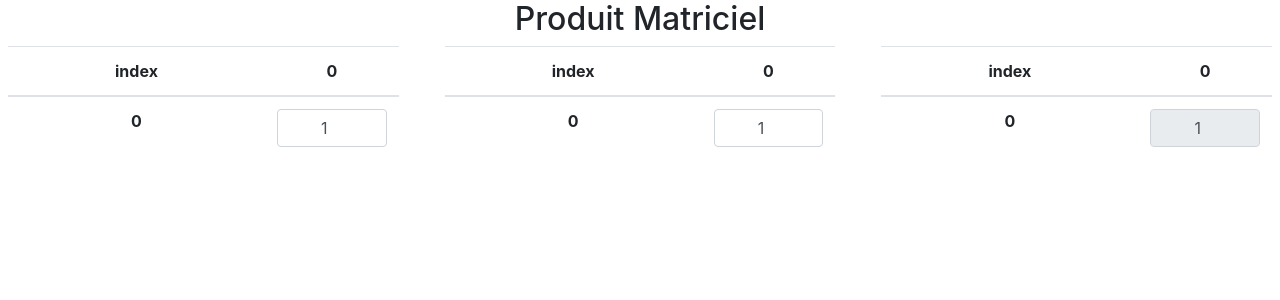
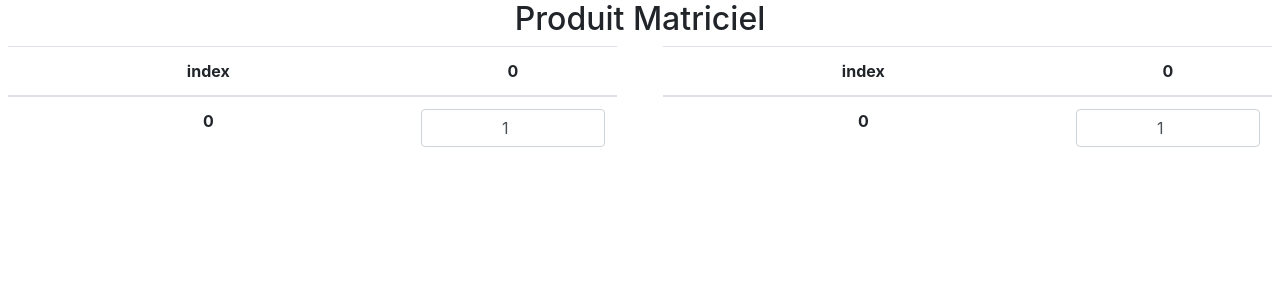
Before and after one commit to florian-barthelemy/produitMatriciel, a React (Create React App) app: page / in a window 1280 px wide. Both pictures are taken after a click on the button "valider". Shown: the top 300 px of the page. Built offline with nearby package versions, Linux system fonts and the light colour scheme.

Commit message:
matrice resultat a faire integralement

```diff
--- a/src/App.js
+++ b/src/App.js
@@ -1,12 +1,12 @@
 import React from 'react';
 import './App.css';
-import Produit from './produit';
+import Init1 from './initialisation1';
 
 function App() {
   return (
     <div className="App">
       <h2>Produit Matriciel</h2>
-      <Produit/>
+      <Init1/>
     </div>
   );
 }
--- a/src/produit.js
+++ b/src/initialisation1.js
@@ -4,7 +4,6 @@ import * as Yup from "yup";
 import { Formik } from "formik";
 export default function Produit() {
   let [init, setInit] = useState(false);
-  let [init2, setInit2] = useState(false);
   let [colonne,setColonne]=useState(1);
   let [colonne2,setColonne2]=useState(1);
   let [ligne,setLigne]=useState(1);
@@ -31,7 +30,6 @@ export default function Produit() {
    setColonne(e.colonne);
    setColonne2(e.colonne2);
    setLigne(e.ligne);
-    setInit2(true);
     setInit(true);
   }
 
@@ -112,15 +110,13 @@ export default function Produit() {
             </Formik>
           }
         </div>
-      ) : init2 ? (
+      ) : (
         <Init2
         colonne={colonne}
         ligne={ligne}
         colonne2={colonne2}
         />
-      ) : (
-        <></>
-      )}
+      ) }
     </div>
   );
 }
--- a/src/initialisation2.js
+++ b/src/initialisation2.js
@@ -1,67 +1,58 @@
 import React,{useState} from 'react';
-import HeaderMatrice from './matrice/headerMatrice';
-import BodyMatrice from './matrice/bodyMatrice';
+import Matrice from './matrice/matrice';
 export default function Initialisation2(props){
-    let [matrice1]= useState([]);
-    let [matrice2]= useState([]);
-    let [loading,setLoading]= useState(0)
-    for ( let i=0;i<props.ligne;i++){
-        matrice1[i]=[];
-        for (let j=0;j<props.colonne;j++){
-            matrice2[j]=[];
-            matrice1[i].push(1);
-            for (let k=0;k<props.colonne2;k++){
-                matrice2[j].push(1);
-            }
-        }
+    let [matrice1,setMatrice1]= useState([]);
+    let [matrice2,setMatrice2]= useState([]);
+    let [matrice3,setMatrice3]= useState([]);
+    function changeMatrice1(matrice){
+        setMatrice1(matrice);
+        console.log(matrice1);
     }
-
+    function changeMatrice2(matrice){
+        setMatrice2(matrice)
+        console.log(matrice1)
+    }
 
     function calculer(){
 
-        let res=[];
+        matrice3=[];
         for (let i=0;i<props.ligne;i++){
-            res[i]=[]
+            matrice3[i]=[]
             for (let k=0;k<props.colonne2;k++){
-                res[i].push(0)
+               matrice3[i].push(0)
                 for (let j=0;j<props.colonne;j++){
-                    res[i][k]+=matrice1[i][j]*matrice2[j][k];
+                   matrice3[i][k]+=matrice1[i][j]*matrice2[j][k];
                 }
             }
         }
-return res
+        console.log(matrice3,matrice1,matrice2)
+return matrice3
     }
 
 return(<div className="row">
-
-<div className="col mx-2 table-responsive ">
-    <table className="table">
-        <thead><HeaderMatrice matrice={matrice1}/></thead>
-    <tbody>
-        <BodyMatrice disabled={false} matrice={matrice1} calculer={calculer}/>
-    </tbody>
-  </table>
-  </div>
-  <div className="col mx-2 table-responsive">
+        <Matrice ligne={props.ligne} colonne={props.colonne} setMatrice={changeMatrice1} calculer={calculer}/>
+        <Matrice ligne={props.colonne} colonne={props.colonne2} setMatrice={changeMatrice2} calculer={calculer}/>
+{/**/}
+{/*    <div className="col mx-2 table-responsive">
   <table className="table">
        <thead>
-        <HeaderMatrice matrice={matrice2} />
-       </thead>
+         <HeaderMatrice matrice={matrice2} />
+      </thead>
        <tbody>
-        <BodyMatrice disabled={false} matrice={matrice2} calculer={calculer}/>
+       <BodyMatrice disabled={false} matrice={matrice2} calculer={calculer}/>
+      </tbody>
+   </table>
+   </div> */}
+   {/* <div className="col mx-2 table-responsive">
+  <table className="table">
+       {<thead>
+        <HeaderMatrice matrice={matrice3}/>
+       </thead> }
+       <tbody>
+        <BodyMatrice disabled={true} matrice={matrice3}/>
        </tbody>
    </table>
-   </div>
-   <div className="col mx-2 table-responsive">
-  <table className="table">
-       <thead>
-        <HeaderMatrice matrice={calculer()}/>
-       </thead>
-       <tbody>
-        <BodyMatrice disabled={true} matrice={calculer()}/>
-       </tbody>
-   </table>
-   </div>
+   </div> */}
     </div>
     )
 }
--- a/src/matrice/bodyMatrice.js
+++ b/src/matrice/bodyMatrice.js
@@ -2,9 +2,8 @@ import React from "react";
 import CelluleMatrice from './celluleMatrice';
 export default function BodyMatrice(props) {
  function onChangeCellule(e){
-   let indice= e.target.id.split(":")
-   props.matrice[indice[0]][indice[1]]=parseFloat(e.target.value);
-   props.calculer();
+   let indice= e.target.id.split(":");
+   props.setCellule(indice,e.target.value);
   };
 
   function body() {
@@ -15,7 +14,7 @@ export default function BodyMatrice(props) {
           {ligne.map((cellule, index2) => {
             return (
               <td className="input" key={"celluleIndex" + index + index2}>
-                  <CelluleMatrice  disabled ={props.disabled} onChange={onChangeCellule} index={index} index2={index2} defaultValue={cellule}/>
+                  <CelluleMatrice onChange={onChangeCellule} index={index} index2={index2} defaultValue={cellule}/>
               </td>
             );
           })}
--- a/src/matrice/celluleMatrice.js
+++ b/src/matrice/celluleMatrice.js
@@ -13,7 +13,7 @@ export default function CelluleMatrice(props){
     }
     return(
         <>
-        <input onChange={onChange} disabled={props.disabled} defaultValue={props.defaultValue} id={props.index+":"+props.index2} type="number" className=" text-center form-control"/>
+        <input onChange={onChange}  defaultValue={props.defaultValue} id={props.index+":"+props.index2} type="number" className=" text-center form-control"/>
         {erreurValue ?(<small className="text-danger">La valeur rentrée n'est pas un nombre </small>):(<></>)}
         </>
     )
--- /dev/null
+++ b/src/matrice/matrice.js
@@ -0,0 +1,30 @@
+import React, { useState } from "react";
+import HeaderMatrice from "./headerMatrice";
+import BodyMatrice from "./bodyMatrice";
+export default function Matrice(props) {
+  let [matrice] = useState([]);
+
+  for (let i = 0; i < props.ligne;i++) {
+    matrice[i] = [];
+    for (let j = 0; j < props.colonne;j++) {
+      matrice[i].push(1);
+    }
+  }
+  props.setMatrice(matrice);
+
+  function setCellule(indice, value) {
+    matrice[indice[0]][indice[1]]=parseFloat(value);
+    props.setMatrice(matrice);
+    props.calculer();
+  }
+  return (
+    <div className="col mx-2 table-responsive ">
+      <table className="table">
+        <thead><HeaderMatrice matrice={matrice}/></thead>
+        <tbody>
+            <BodyMatrice disabled={false} matrice={matrice} setCellule={setCellule}/>
+        </tbody>
+      </table>
+    </div>
+  );
+}
```
